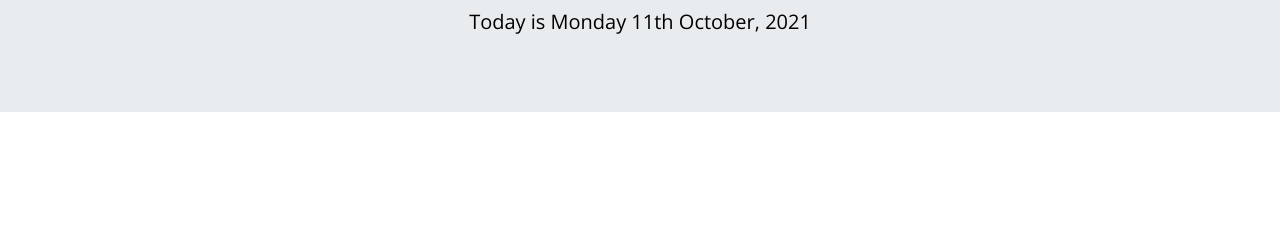
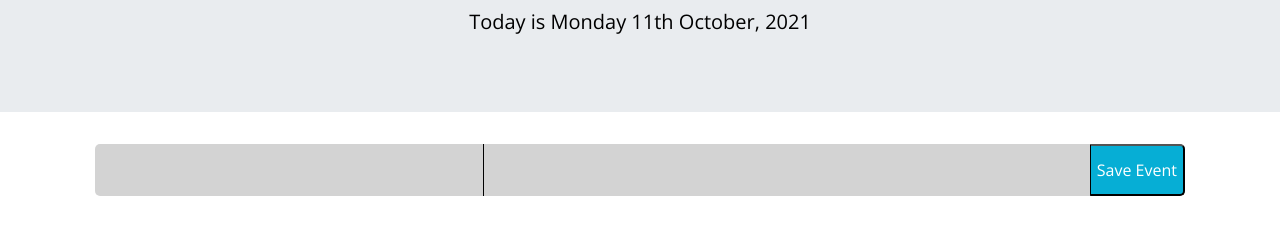
Before and after one commit to conorjkelly96/personal-day-planner, a plain HTML site: page index.html in a window 1280 px wide. Shown: the part 182-416 px from the top of the page. Drawn offline with nearby package versions, Linux system fonts and the light colour scheme.

Commit message:
renderHourBlocks done

```diff
--- a/Assets/JS/index.js
+++ b/Assets/JS/index.js
@@ -25,10 +25,32 @@ const renderClock = function () {
 
 const renderHourBlocks = function () {
   // render hour blocks
-  $("p").append("Test");
+  const userInput = $("<textarea/>").attr("id", "user-event");
+
+  const timeLabel = $("<label>", {
+    name: "user-event",
+    id: "user-event",
+    class: "time-of-day",
+  });
+
+  const saveBtn = $("<button/>", {
+    text: "Save Event",
+    id: "save-btn",
+    class: "saveBtn",
+  });
+
+  const eventContainer = $("<div>", {
+    class: "event-container",
+  });
+
+  eventContainer.append(timeLabel, userInput, saveBtn);
+  const container = $("#container");
+  container.append(eventContainer);
 };
 
 const isPresent = function () {
   // if present - set color to --mango
   //  if false - set color to --orange-pantone
 };
+
+onLoad();
--- a/index.html
+++ b/index.html
@@ -29,7 +29,7 @@
       <p class="lead">A simple calendar app for scheduling your work day</p>
       <p id="currentDay" class="lead">Today is Monday 11th October, 2021</p>
     </header>
-    <div class="container">
+    <div class="container" id="container">
       <!-- Timeblocks go here -->
     </div>
 
```
